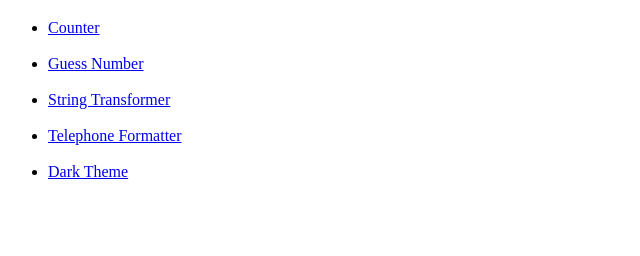
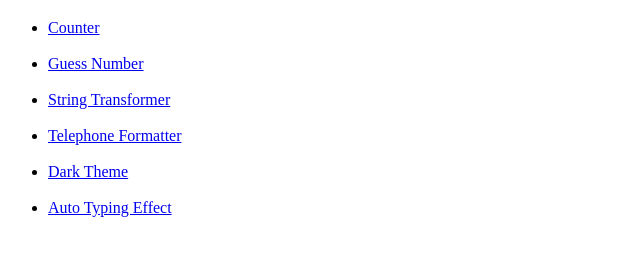
Before and after one commit to RahulSrivastava0/JS_Projects, a plain HTML site: page index.html in a window 1280 px wide. Shown: the part 62-318 px from the top of the page, without its empty margins (0-640 px from the left). Drawn offline with Linux system fonts and the light colour scheme.

Commit message:
Update index.html

```diff
--- a/index.html
+++ b/index.html
@@ -18,6 +18,8 @@
     <br/>
     <li><a href="Dark_Theme/index.html">Dark Theme</a></li>
     <br/>
+     <li><a href="Auto_Typing_Effect/index.html">Auto Typing Effect</a></li>
+    <br/>
     <!-- Add links for all projects -->
   </ul>
 </body>
```
